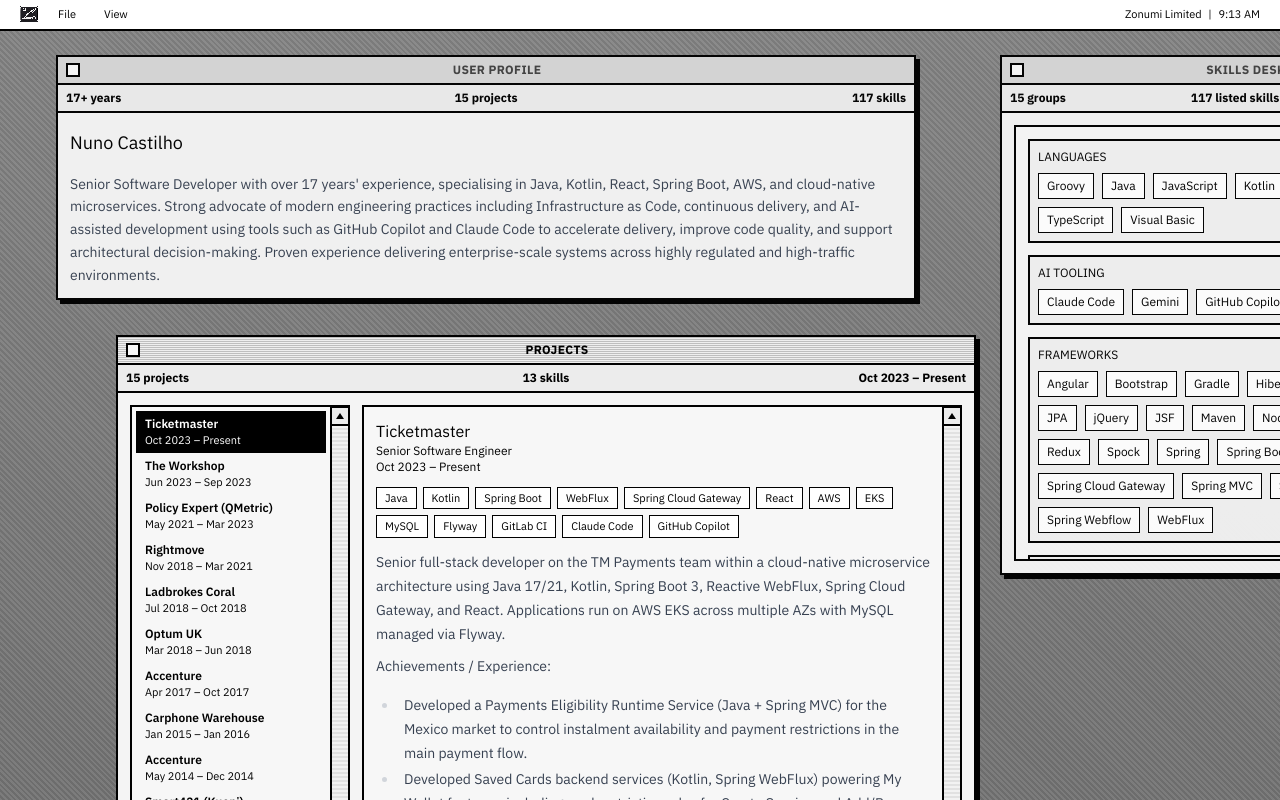
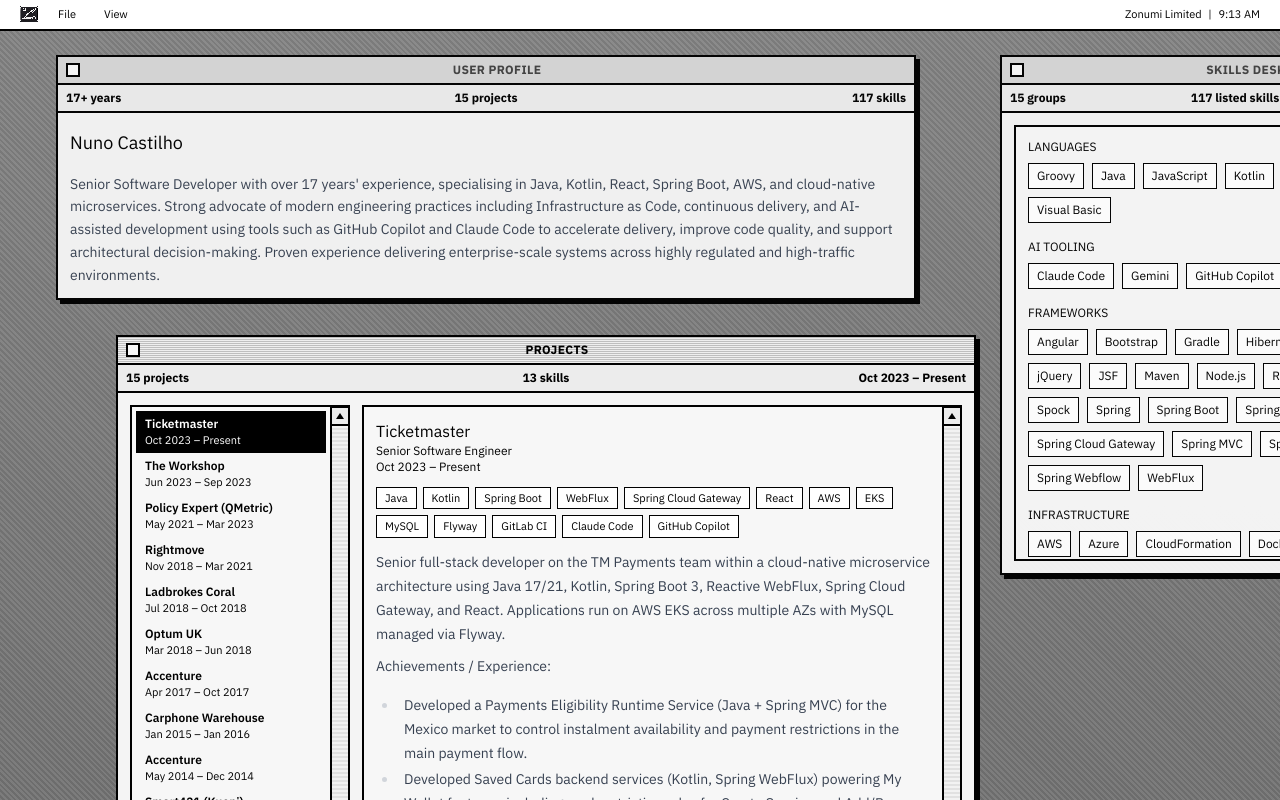
Before and after one commit to zonumi/zonumi-website, a Next.js app: page / in a window 1280 px wide. Built offline with nearby package versions, Linux system fonts and the light colour scheme.

Commit message:
style: remove inner category panels from skills window

```diff
--- a/src/components/DesktopWorkspace.tsx
+++ b/src/components/DesktopWorkspace.tsx
@@ -607,10 +607,10 @@ export function DesktopWorkspace({ profile, projects }: DesktopWorkspaceProps) {
   );
 
   const renderSkills = () => (
-    <div className="space-y-3">
+    <div className="space-y-4">
       {mergedSkills.map(({ group, skills }) => (
-        <article key={group} className="border-2 border-black bg-[#f1f1f1] p-2">
-          <h3 className="mb-2 text-xs uppercase">{group}</h3>
+        <article key={group} className="space-y-2">
+          <h3 className="text-xs uppercase">{group}</h3>
           <ul className="flex flex-wrap gap-2">
             {skills.map((skill) => (
               <li key={`${group}-${skill}`} className="border border-black bg-white px-2 py-1 text-xs">
```
Also changed, not shown: artifacts/skills-window-no-inner-box.png (added).
